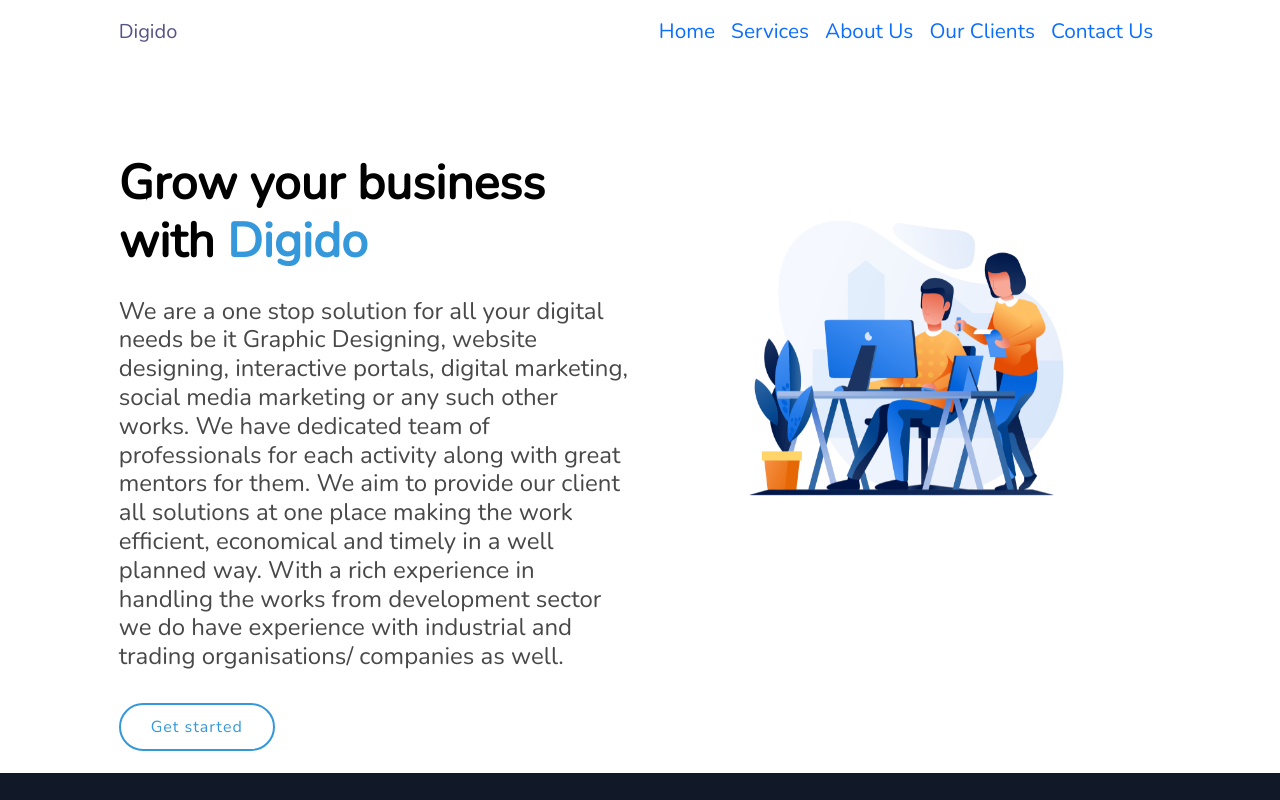
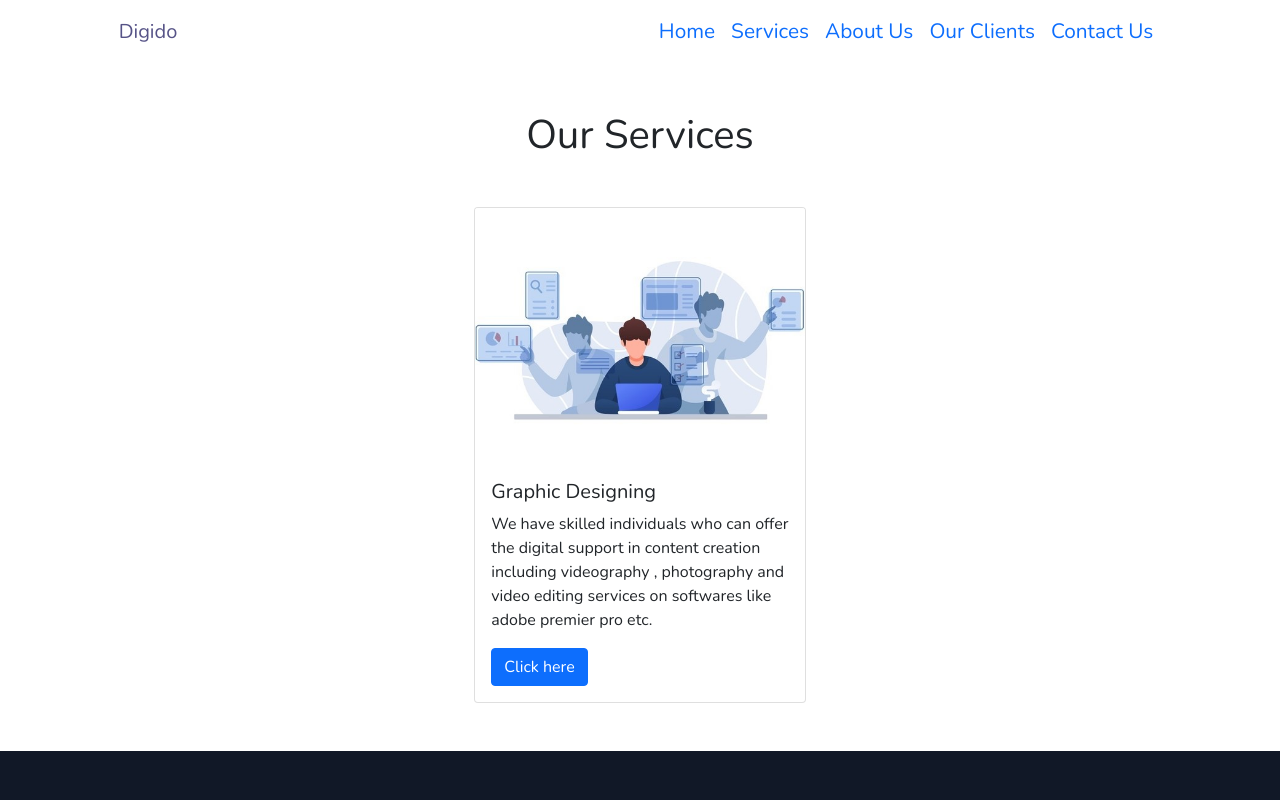
Before and after one commit to MrityunjayNPandey/Digido-client, a React (Create React App) app: page /GraphicDesigning in a window 1280 px wide. Before the commit this address led to /. Shown: the top 800 px of the page. Built offline with nearby package versions, Linux system fonts and the light colour scheme.

Commit message:
gjhghjgj

```diff
--- a/src/App.js
+++ b/src/App.js
@@ -20,6 +20,7 @@ import Videocreation from "./Videocreation";
 import gvt from "./gvt";
 import retail from "./retail";
 import media from "./media";
+import GraphicDesigning from "./GraphicDesigning";
 
 function App() {
   return (
@@ -43,7 +44,7 @@ function App() {
         <Route exact path="/Dgtmkt" component={Dgtmkt} />
         <Route exact path="/Frntend" component={Frntend} />
         <Route exact path="/Videocreation" component={Videocreation} />
-
+        <Route exact path="/GraphicDesigning" component={GraphicDesigning} />
         <Redirect to="/" />
       </Switch>
     </>
--- a/src/Common.jsx
+++ b/src/Common.jsx
@@ -14,13 +14,12 @@ function Common({ name, imgsrc, visit, btname }) {
                     {name}
                     <strong className="brand-name"> Digido </strong>
                   </h1>
-
-                  <h2 className="my-3">
+                  <div id="my3">
+                    <h2 className="my-3" id="my33" >
                   We are a one stop solution for all your digital needs be it Graphic Designing, website designing, interactive portals, digital marketing,
                    social media marketing or any such other works. We have dedicated team of professionals for each activity along with great mentors for them.
                     We aim to provide our client all solutions at one place making the work efficient, economical and timely in a well planned way.
                      With a rich experience in handling the works from development sector we do have experience with industrial and trading organisations/ companies as well.
-
                   </h2>
 
                   <div className="mt-3">
@@ -29,7 +28,7 @@ function Common({ name, imgsrc, visit, btname }) {
                     </NavLink>
                   </div>
                 </div>
-
+                  </div>
                 <div className="col-lg-6 order-1 order-lg-2 header-img">
                   <img
                     src={imgsrc}
--- /dev/null
+++ b/src/GraphicDesigning.js
@@ -0,0 +1,37 @@
+import React from "react";
+import Card from "./Card";
+import Card1 from "./Card1";
+import Card2 from "./Card2";
+import Card3 from "./Card3";
+import Card4 from "./Card4";
+import Card5 from "./Card5";
+
+import img1 from "../src/Pictures/img1.png";
+import img2 from "../src/Pictures/img2.png";
+import img3 from "../src/Pictures/img3.png";
+import img4 from "../src/Pictures/img4.png";
+import img5 from "../src/Pictures/img5.png";
+import img6 from "../src/Pictures/img6.png";
+import Footer from "./Footer";
+
+function GraphicDesigning() {
+  return (
+    <>
+      <div className="my-5">
+        <h1 className="text-center"> Our Services </h1>{" "}
+      </div>
+      <div className="container-fluid mb-5">
+        <div className="row">
+          <div className="col-10 mx-auto">
+            <div className="row gy-4">
+              <Card5 title="Graphic Designing" imgsrc={img6} />
+            </div>
+          </div>
+        </div>
+      </div>
+      <Footer />
+    </>
+  );
+}
+
+export default GraphicDesigning;
--- a/src/Home.js
+++ b/src/Home.js
@@ -5,17 +5,19 @@ import web from "../src/Pictures/img2.png";
 import Footer from "./Footer";
 
 function Home() {
-    return ( <
-        >
-        <
-        Common name = "Grow your business with"
-        imgsrc = { web }
-        visit = "/service"
-        btname = "Get started" /
-        >
-        <Footer/>
-        </>
-    );
+  return (
+    <>
+      <div id="common-1">
+        <Common
+          name="Grow your business with"
+          imgsrc={web}
+          visit="/service"
+          btname="Get started"
+        />
+      </div>
+      <Footer />
+    </>
+  );
 }
 
 export default Home;
--- a/src/Navbar.jsx
+++ b/src/Navbar.jsx
@@ -26,7 +26,6 @@ function Navbar() {
               <button className="navbar-toggler" type="button">
                 <span className="navbar-toggler-icon"></span>
               </button>
-
               <div
                 className="collapse navbar-collapse"
                 id="navbarSupportedContent"
@@ -66,6 +65,9 @@ function Navbar() {
                         </li>
                         <li className="nav-item" style={{display:"block", marginRight:"20px"}}>
                           <NavLink to='/Videocreation' className="nav-link">Video Creation</NavLink>
+                        </li>
+                        <li className="nav-item" style={{display:"block", marginRight:"20px"}}>
+                          <NavLink to='/GraphicDesigning' className="nav-link">Graphic Designing</NavLink>
                         </li>
                       </ul>
                     ) : null}
--- a/src/Service.js
+++ b/src/Service.js
@@ -30,6 +30,7 @@ function Service() {
               <Card3 title="Frontend Development" imgsrc={img4} />{" "}
               <Card4 title="Digital Marketing" imgsrc={img5} />
               <Card5 title="Video Creation" imgsrc={img6} />
+              <Card5 title="Graphic Designer" imgsrc={img6} />
             </div>
           </div>
         </div>
--- a/src/index.css
+++ b/src/index.css
@@ -75,6 +75,28 @@
   animation: up-down 2s ease-in-out infinite alternate-reverse both;
 }
 
+@media screen and (max-width: 340px) {
+  #common-1 {
+    margin-bottom: 120%;
+    margin-top: 120%;
+  }
+}
+
+@media screen and (min-width:340px) and (max-width: 700px) {
+  #common-1 {
+    margin-bottom: 100%;
+    margin-top: 100%;
+  }
+}
+
+@media screen and (min-width:700px) and (max-width: 1000px) {
+  #common-1 {
+    margin-bottom: 35%;
+    margin-top: 35%;
+  }
+}
+
+
 @-webkit-keyframes up-down {
   0% {
     transform: translateY(10px);
```
Also changed, not shown: src/Footer.js (+77 -191 lines), src/card12.jsx (added, +24 -0 lines).
